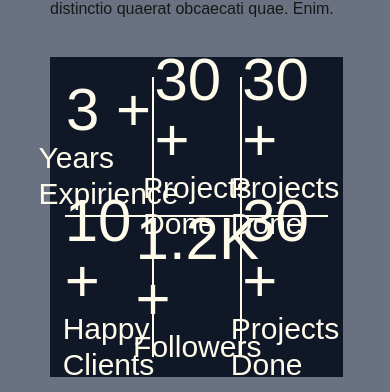
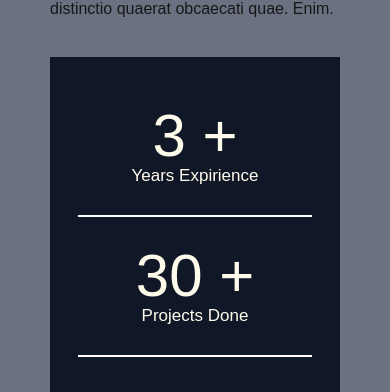
Before and after one commit to Ngahdiland/portfolio, a Next.js app: page /contact in a window 390 px wide. Shown: the part 447-839 px from the top of the page. Built offline with nearby package versions, Linux system fonts and the light colour scheme.

Commit message:
complete contact responce

```diff
--- a/app/(root)/contact/page.tsx
+++ b/app/(root)/contact/page.tsx
@@ -39,11 +39,11 @@ const Contact = () => {
               <h1 className="text-6xl">10 +</h1>
               <h3 className="text-3xl">Happy Clients</h3>
             </div>
-            <div className="col-1 noBorder w-1/3 h-[140px] flex justify-center items-center flex-col border-l-2 border-amber-50">
+            <div className="col-1  w-1/3 h-[140px] flex justify-center items-center flex-col border-l-2 border-amber-50">
               <h1 className="text-6xl">1.2K +</h1>
               <h3 className="text-3xl">Followers</h3>
             </div>
-            <div className="col-1 w-1/3 h-[140px] flex justify-center items-center flex-col border-l-2 border-amber-50">
+            <div className="col-1 noBorder w-1/3 h-[140px] flex justify-center items-center flex-col border-l-2 border-amber-50">
               <h1 className="text-6xl">30 +</h1>
               <h3 className="text-3xl">Projects Done</h3>
             </div>
--- a/app/(root)/contact/style.css
+++ b/app/(root)/contact/style.css
@@ -5,4 +5,42 @@
     .about h1{
         font-size: 35px;
     }
+    .black-side{
+        flex-direction: column;
+    }
+    .black-div{
+        height: 870px;
+        width: 100%;
+    }
+    .block-one{
+        flex-direction: column;
+    }
+    .col-1{
+        border-top: none;
+        border-left: none;
+        border-right: none;
+        border-bottom: 2px solid #FFF;
+        width: 90%;
+        margin: auto;
+    }
+    .borderYes{
+        border: 2px solid #000;
+        padding: 15px 10px 0 10px ;
+        flex-direction: column;
+        justify-content: center;
+        align-items: center;
+        margin-bottom: 30px;
+    }
+    .borderYes div .img{
+        width: 80px;
+    }
+    .iDo{
+        width: 100%;
+    }
+    .noBorder{
+        border-bottom: none;
+    }
+    .col-1 h3{
+        font-size: 17px;
+    }
 }
```
